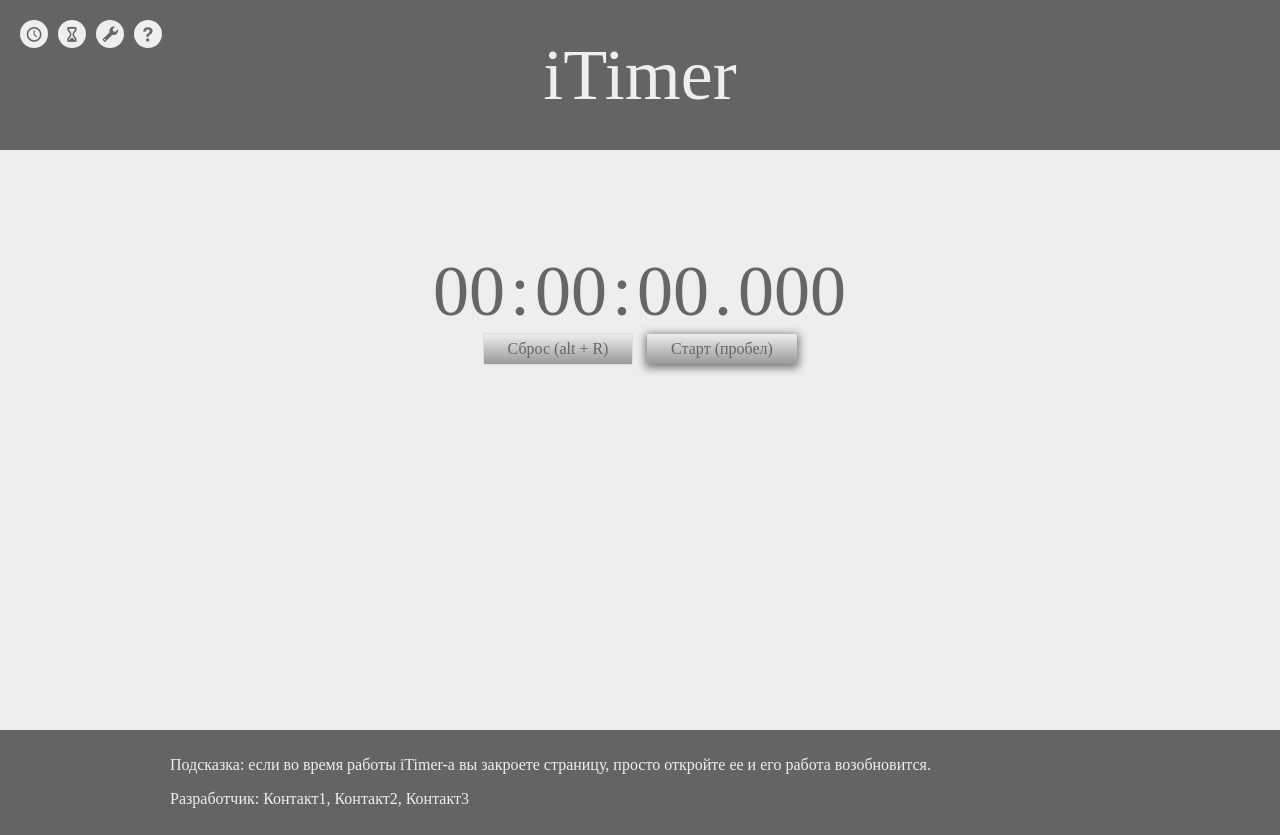
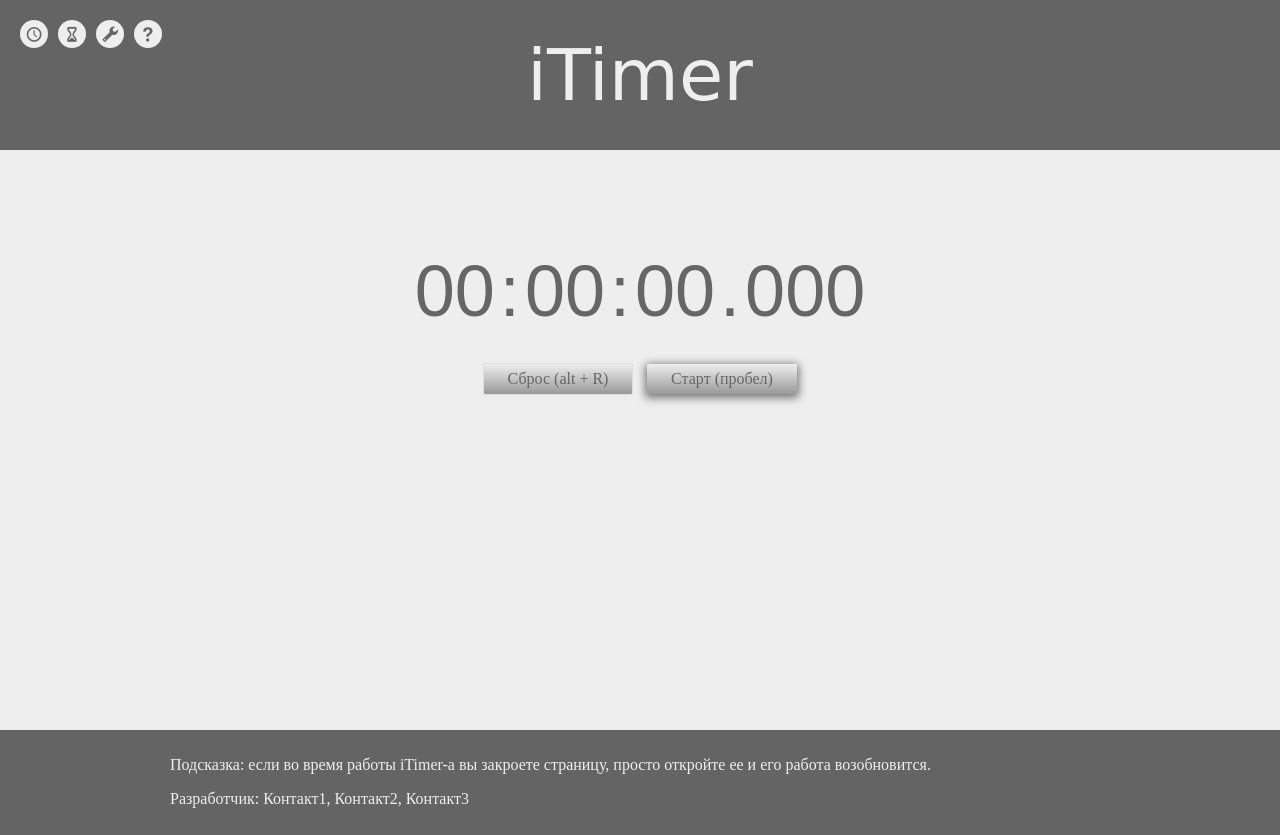
Before and after one commit to DimaGashko/iTimer, a website: page app/index.html in a window 1280 px wide. Drawn offline with Linux system fonts and the light colour scheme; files whose address does not match are found by name.

Commit message:
editStyle

```diff
--- a/app/sass/header/_header.sass
+++ b/app/sass/header/_header.sass
@@ -9,6 +9,7 @@
 
    &__logo
       text-align: center;
+      font-family: cursive
       font-size: 72px;
       padding: 20px;
       user-select: none;
--- a/app/sass/main/_timer.sass
+++ b/app/sass/main/_timer.sass
@@ -20,6 +20,7 @@
    border-radius: 2px;
    cursor: pointer;
    user-select: none;
+   margin-top: 30px!important; //
 
 
 .iTimer__but:focus
@@ -58,6 +59,7 @@
 
 .iTimer__time
    font-size: 0;
+   font-family: arial;
 
 
 .iTimer__timecomp
```
Also changed, not shown: app/css/main.css.
